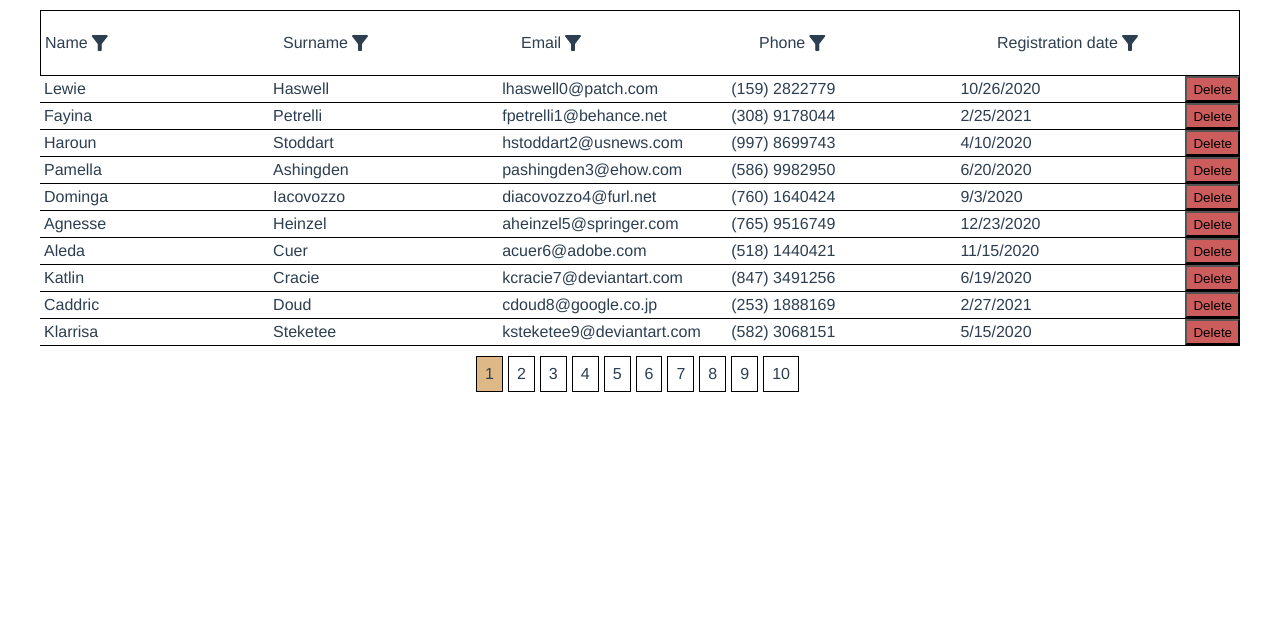
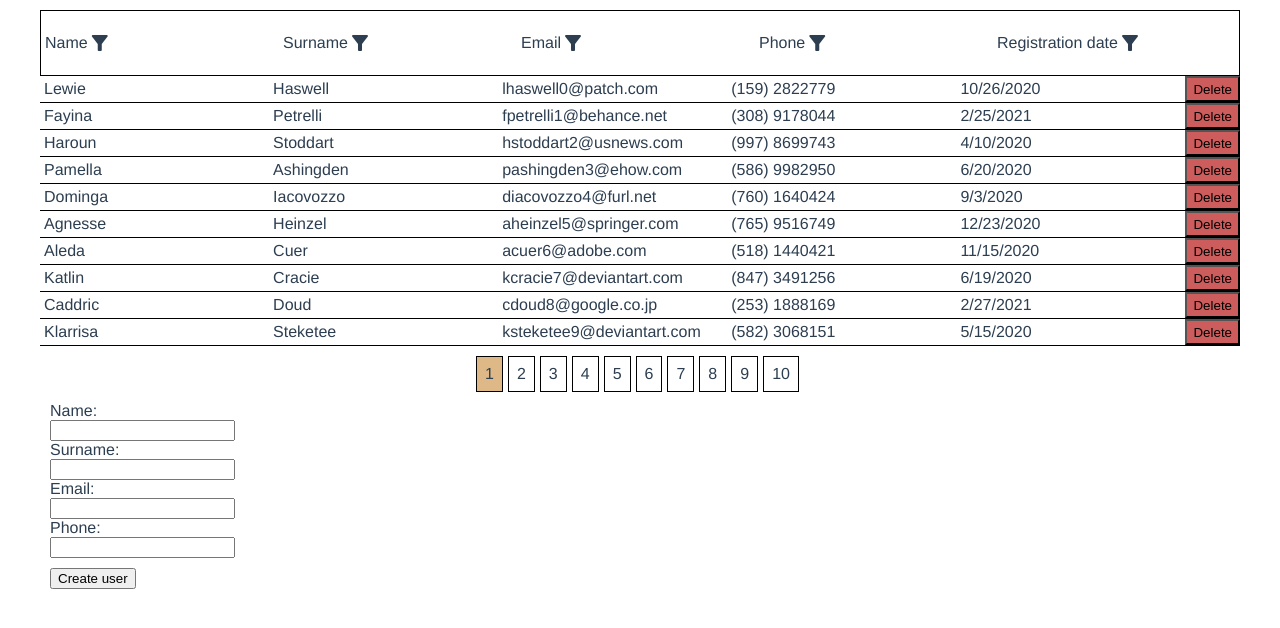
Before and after one commit to oty-git/table-of-people-data, a Vue app: page / in a window 1280 px wide. Shown: the top 628 px of the page. Built offline with nearby package versions, Linux system fonts and the light colour scheme; data requests are answered from the project's data file.

Commit message:
Created delete button which removes user from the list.

```diff
--- a/src/App.vue
+++ b/src/App.vue
@@ -1,8 +1,8 @@
 <template>
   <div id="app">
-  <TableOfPeopleData
+    <TableOfPeopleData
       :people_data="PEOPLE"
-  />
+    />
   </div>
 </template>
 
--- /dev/null
+++ b/src/components/CreateUserForm.vue
@@ -0,0 +1,36 @@
+<template>
+<div>
+  <form class="create-form">
+    <label for="input_name">Name:</label>
+    <input type="text" id="input_name">
+    <label for="input_surname">Surname:</label>
+    <input type="text" id="input_surname">
+    <label for="input_email">Email:</label>
+    <input type="text" id="input_email">
+    <label for="input_phone">Phone:</label>
+    <input type="text" id="input_phone">
+    <button class="create-button"
+            type="submit"
+    >Create user</button>
+  </form>
+</div>
+</template>
+
+<script>
+export default {
+name: "CreateUserForm"
+}
+</script>
+
+<style scoped>
+.create-form {
+  margin: 10px;
+  width: 400px;
+  display: flex;
+  flex-direction: column;
+  align-items: flex-start;
+}
+.create-button {
+  margin-top: 10px;
+}
+</style>
--- a/src/components/TableOfPeopleData.vue
+++ b/src/components/TableOfPeopleData.vue
@@ -29,10 +29,10 @@
         </i></p>
     </div>
     <TableItem
-      v-for="(item, index) in paginatedPeople"
+      v-for="item in paginatedPeople"
       :key="item.id"
       :item_data="item"
-      @deleteUser="deleteUser(index)"
+      @deleteUser="deleteUser(item)"
     />
     <div class="pagination">
       <div class="page"
@@ -42,17 +42,18 @@
            :class="{'page__selected': page === pageNumber}"
       >{{page}}</div>
     </div>
+    <CreateUserForm />
   </div>
-
 </template>
 
 <script>
 import TableItem from "./TableItem";
+import CreateUserForm from "./CreateUserForm";
 import {mapGetters, mapActions} from "vuex";
 
 export default {
   name: "TableOfPeopleData",
-  components: {TableItem},
+  components: {CreateUserForm, TableItem},
   props: {
   people_data: {
     type: Array,
@@ -107,8 +108,9 @@ export default {
     ...mapActions([
       "DELETE_USER"
     ]),
-    deleteUser(index) {
-      this.DELETE_USER(index)
+    deleteUser(item) {
+      console.log(item)
+      this.DELETE_USER(item)
     },
   }
   }
--- a/src/vuex/store.js
+++ b/src/vuex/store.js
@@ -12,8 +12,9 @@ const store = new Vuex.Store({
     SET_PEOPLE_TO_STATE: (state, people) => {
       state.people = people;
     },
-    REMOVE_USER_FROM_LIST: (state, index) => {
-      state.people.splice(index, 1);
+    REMOVE_USER_FROM_LIST: (state, item) => {
+      const indexOfItem = state.people.indexOf(item);
+      state.people.splice(indexOfItem, 1);
     },
   },
   actions: {
@@ -31,8 +32,8 @@ const store = new Vuex.Store({
           return error;
         });
     },
-    DELETE_USER({ commit }, index) {
-      commit("REMOVE_USER_FROM_LIST", index);
+    DELETE_USER({ commit }, item) {
+      commit("REMOVE_USER_FROM_LIST", item);
     },
   },
   getters: {
```
